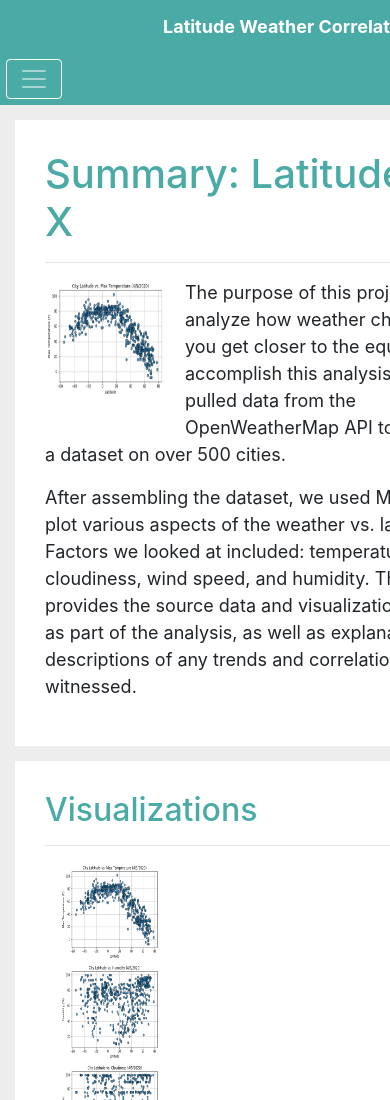
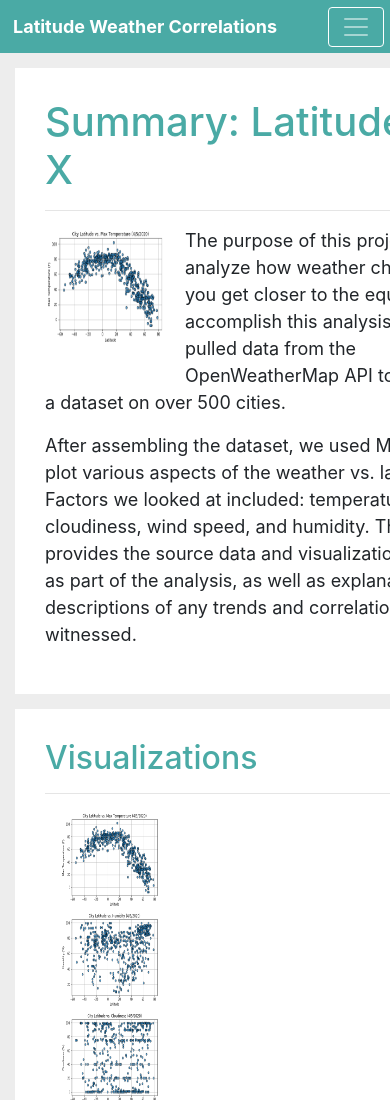
Before and after one commit to camiloibanez/Latitude-Weather-Correlations-Visualizations, a plain HTML site: page WebVisualizations/index.html in a window 390 px wide. Shown: the top 1100 px of the page. Drawn offline with nearby package versions, Linux system fonts and the light colour scheme.

```diff
--- a/WebVisualizations/static/css/style.css
+++ b/WebVisualizations/static/css/style.css
@@ -286,4 +286,7 @@
         width: 100px;
         height: 100px;
     }
+
+    .navbar-brand {
+        margin-left: 0px;
 }
```
Also changed, not shown: Images/comparison-lg.png (renamed from WebVisualizations/Images/comparison-lg.png), Images/comparison-sm.png (renamed from WebVisualizations/Images/comparison-sm.png), Images/data-lg.png (renamed from WebVisualizations/Images/data-lg.png), Images/data-sm.png (added), Images/landing-lg.png (added), Images/landing-sm.png (added), Images/landingResize.png (added), Images/nav-lg.png (added), Images/nav-sm.png (added), Images/visualize-lg.png (added), Images/visualize-sm.png (added), 10 other files.
